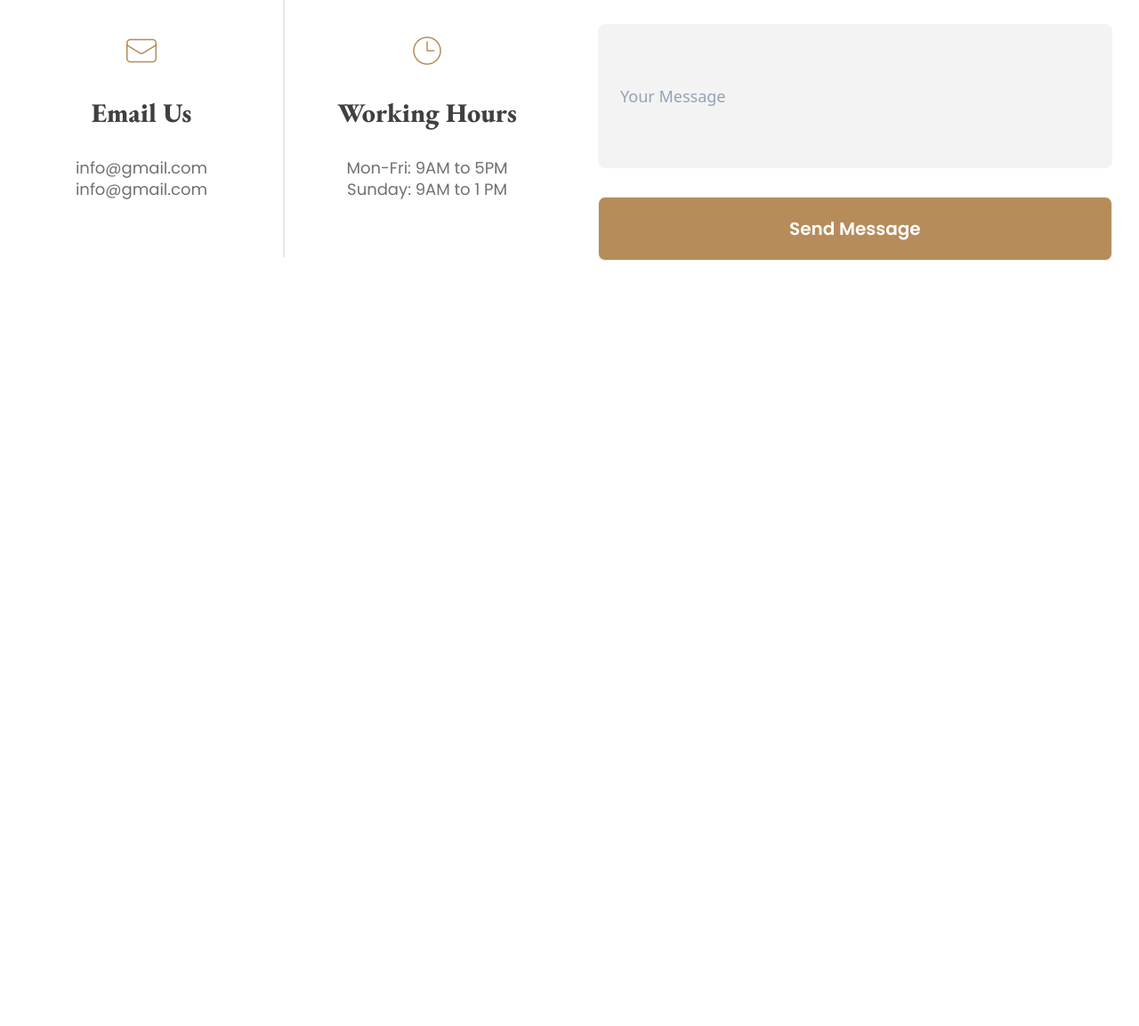
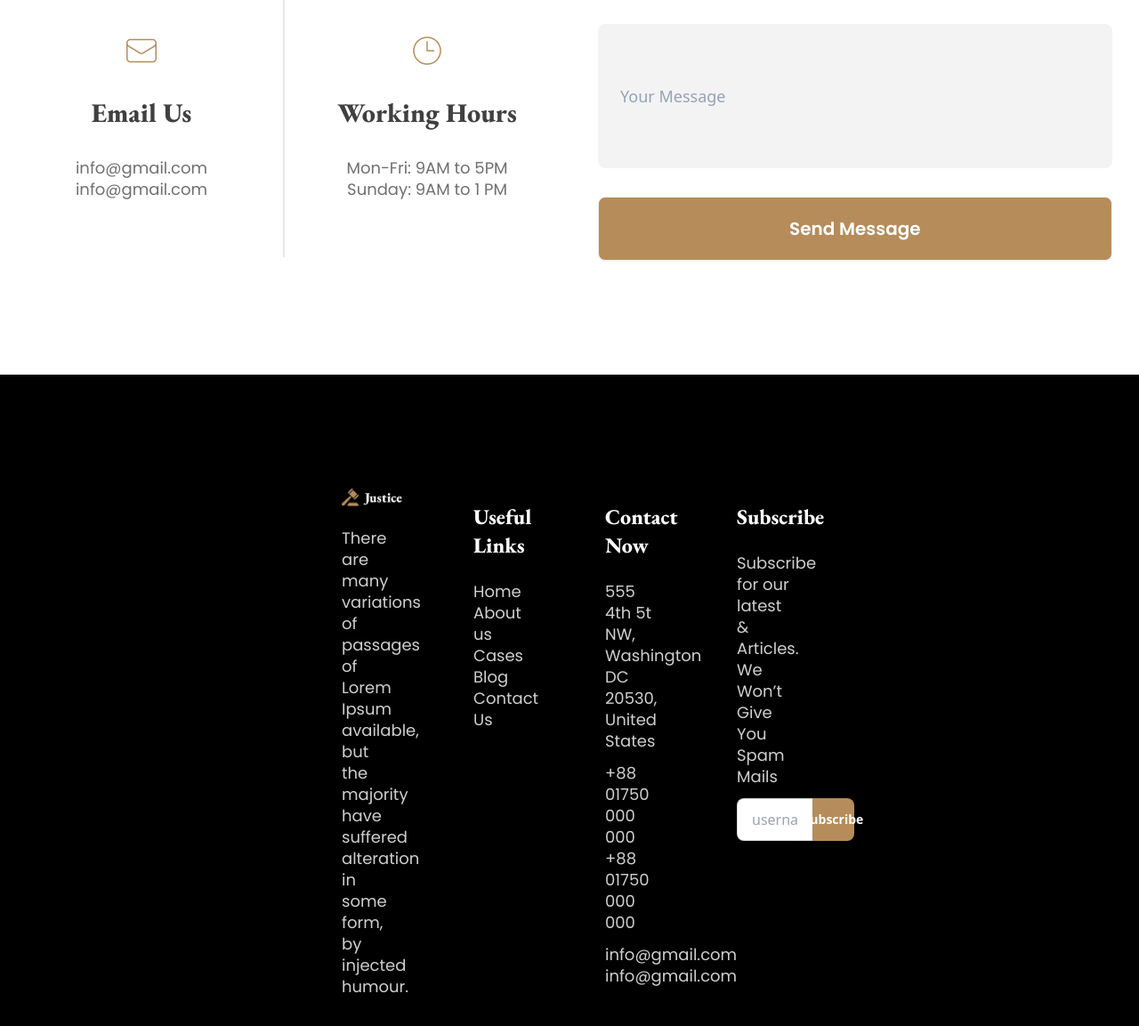
Before and after one commit to nazmul-devil/legal-solution-daisyUI, a plain HTML site: page index.html in a window 1280 px wide. Shown: the part 4174-5327 px from the top of the page at 89% size. Before the commit the page ends 4467 px from the top, so only its background shows below. Drawn offline with nearby package versions, Linux system fonts and the light colour scheme.

Commit message:
finally complete this website by using footer section

```diff
--- a/index.html
+++ b/index.html
@@ -601,7 +601,9 @@
         <section class="container mx-auto">
             <h1 class="mt-14 lg:mt-28 mb-3 lg:mb-6 eb-garamond font-extrabold text-[2.5rem] text-[#414040] text-center">
                 Contact With Us</h1>
-            <p class="poppins mb-6 lg:mb-16 font-normal text-lg leading-6 text-[#707070] text-center">"Get in touch with us for any inquiries or assistance. Our team is here to help and will respond to your message promptly."</p>
+            <p class="poppins mb-6 lg:mb-16 font-normal text-lg leading-6 text-[#707070] text-center">"Get in touch with
+                us for any inquiries or assistance. Our team is here to help and will respond to your message promptly."
+            </p>
 
 
             <div class="grid grid-cols-1 lg:grid-cols-2 lg:space-x-8 justify-center items-center">
@@ -609,7 +611,8 @@
                 <!-- card -->
                 <div class="space-y-0 grid grid-cols-1 gap-y-3 lg:grid-cols-2 lg:gap-y-0 justify-center items-center">
                     <!-- card 1 -->
-                    <div class="card rounded-lg border-2 lg:border-t-0 lg:border-r-1 lg:border-b-1 lg:border-l-0 lg:rounded-none bg-base-100 max-w-[95%] lg:max-w-[100%]">
+                    <div
+                        class="card rounded-lg border-2 lg:border-t-0 lg:border-r-1 lg:border-b-1 lg:border-l-0 lg:rounded-none bg-base-100 max-w-[95%] lg:max-w-[100%]">
                         <figure class="px-10 pt-10">
                             <img src="images/location.png" alt="business law" />
                         </figure>
@@ -620,7 +623,8 @@
                         </div>
                     </div>
                     <!-- card 2 -->
-                    <div class="card rounded-lg border-2 bg-base-100 lg:border-t-0 lg:border-r-0 lg:border-l-0 lg:border-b-1 lg:rounded-none max-w-[95%] lg:max-w-[100%]">
+                    <div
+                        class="card rounded-lg border-2 bg-base-100 lg:border-t-0 lg:border-r-0 lg:border-l-0 lg:border-b-1 lg:rounded-none max-w-[95%] lg:max-w-[100%]">
                         <figure class="px-10 pt-10">
                             <img src="images/call.png" alt="business law" />
                         </figure>
@@ -632,7 +636,8 @@
                         </div>
                     </div>
                     <!-- card 3 -->
-                    <div class="card rounded-lg border-2 bg-base-100 lg:border-t-0 lg:border-b-0 lg:border-r-1 lg:border-l-0 lg:rounded-none max-w-[95%] lg:max-w-[100%]">
+                    <div
+                        class="card rounded-lg border-2 bg-base-100 lg:border-t-0 lg:border-b-0 lg:border-r-1 lg:border-l-0 lg:rounded-none max-w-[95%] lg:max-w-[100%]">
                         <figure class="px-10 pt-10">
                             <img src="images/email.png" alt="business law" />
                         </figure>
@@ -643,7 +648,8 @@
                         </div>
                     </div>
                     <!-- card 4 -->
-                    <div class="card rounded-lg border-2 bg-base-100 lg:border-t-0 lg:border-b-0 lg:border-l-0 lg:border-r-0 lg:rounded-none max-w-[95%] lg:max-w-[100%]">
+                    <div
+                        class="card rounded-lg border-2 bg-base-100 lg:border-t-0 lg:border-b-0 lg:border-l-0 lg:border-r-0 lg:rounded-none max-w-[95%] lg:max-w-[100%]">
                         <figure class="px-10 pt-10">
                             <img src="images/time.png" alt="business law" />
                         </figure>
@@ -664,7 +670,8 @@
                     </div>
                     <!-- email -->
                     <div><input type="text" placeholder="Your Email"
-                        class="input  input-lg w-full h-[4.5rem] max-w-[95%] bg-[#F3F3F3] placeholder-slate-400" /></div>
+                            class="input  input-lg w-full h-[4.5rem] max-w-[95%] bg-[#F3F3F3] placeholder-slate-400" />
+                    </div>
                     <!-- subject -->
                     <div><input type="text" placeholder="Subject"
                             class="input input-lg w-full h-[4.5rem] max-w-[95%] bg-[#F3F3F3] placeholder-slate-400" />
@@ -673,7 +680,9 @@
                     <div><input type="text" placeholder="Your Message"
                             class="input input-lg w-full h-[10.125rem] max-w-[95%] bg-[#F3F3F3] placeholder-slate-400" />
                     </div>
-                    <div><button class="btn bg-[#B68C5A] text-white font-semibold poppins text-xl w-full h-[4.5rem] max-w-[95%]">Send Message</button>
+                    <div><button
+                            class="btn bg-[#B68C5A] text-white font-semibold poppins text-xl w-full h-[4.5rem] max-w-[95%]">Send
+                            Message</button>
                     </div>
                 </div>
             </div>
@@ -684,12 +693,45 @@
 
     </main>
 
-
-    <footer>
+    <!-- footer section -->
 
 
+    <footer class="mt-16 mx-auto lg:mt-32 space-y-4 grid grid-cols-1 lg:grid-cols-4 lg:gap-x-20 bg-black text-white px-8 py-8 lg:px-96 lg:py-32 justify-center">
+        <nav class="max-w-full lg:max-w-64">
+            <div><img src="images/logo.png" alt=""></div>
+            <p class="mt-6 w-[90%] poppins font-normal text-lg leading-6 text-[#CFCFCF]">There are many variations of passages of Lorem Ipsum available, but the majority have suffered alteration
+                in some form, by injected humour.</p>
+        </nav>
+        <nav class="max-w-full lg:max-w-32">
+            <h6 class="eb-garamond font-extrabold text-2xl text-white mb-6">Useful Links </h6>
+            <div><a class="link link-hover poppins font-normal text-lg leading-6 text-[#CFCFCF]">Home</a></div>
+            <div><a class="link link-hover poppins font-normal text-lg leading-6 text-[#CFCFCF]">About us</a></div>
+            <div><a class="link link-hover poppins font-normal text-lg leading-6 text-[#CFCFCF]">Cases</a></div>
+            <div><a class="link link-hover poppins font-normal text-lg leading-6 text-[#CFCFCF]">Blog</a></div>
+            <div><a class="link link-hover poppins font-normal text-lg leading-6 text-[#CFCFCF]">Contact Us</a></div>
+        </nav>
+        <nav class="max-w-full lg:max-w-56">
+            <h6 class="mb-6 eb-garamond font-extrabold text-2xl text-white ">Contact Now</h6>
+            <p class="mb-3 w-[90%] poppins font-normal text-lg leading-6 text-[#CFCFCF]">555 4th 5t NW, Washington <br>
+                DC 20530, United States</p>
+            <p class="mb-3 w-[90%] poppins font-normal text-lg leading-6 text-[#CFCFCF]">+88 01750 000 000 <br>
+                +88 01750 000 000</p>
+            <p class="w-[90%] poppins font-normal text-lg leading-6 text-[#CFCFCF]">info@gmail.com <br>
+                info@gmail.com</p>
+        </nav>
+        <form class="max-w-full lg:max-w-80">
+            <h6 class="mb-6 eb-garamond font-extrabold text-2xl text-white ">Subscribe</h6>
+            <p class="mb-3 w-[90%] poppins font-normal text-lg leading-6 text-[#CFCFCF]">Subscribe for our latest & Articles. We Won’t Give You Spam Mails</p>
+            <fieldset class="form-control max-w-full">
+                <div class="join">
+                    <input type="text" placeholder="username@site.com" class="input input-bordered join-item w-[65%]" />
+                    <button class="btn bg-[#B68C5A] join-item border-none w-[35%] text-white">Subscribe</button>
+                </div>
+            </fieldset>
+        </form>
+    </footer>
 
-    </footer>
+
 
 
 
```
